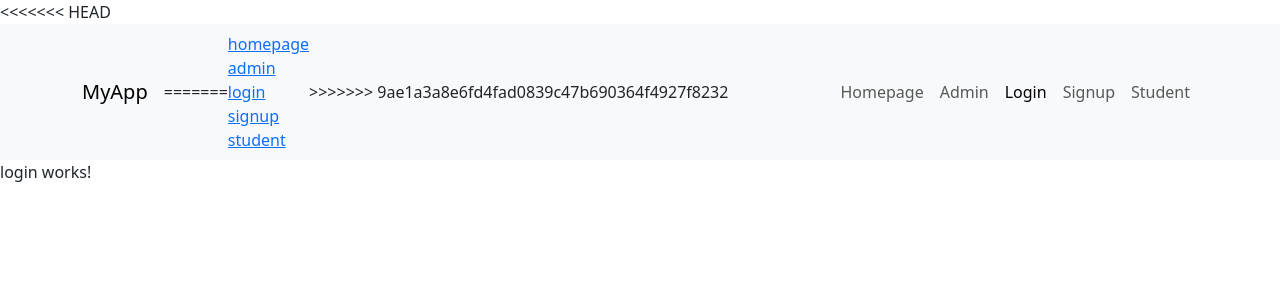
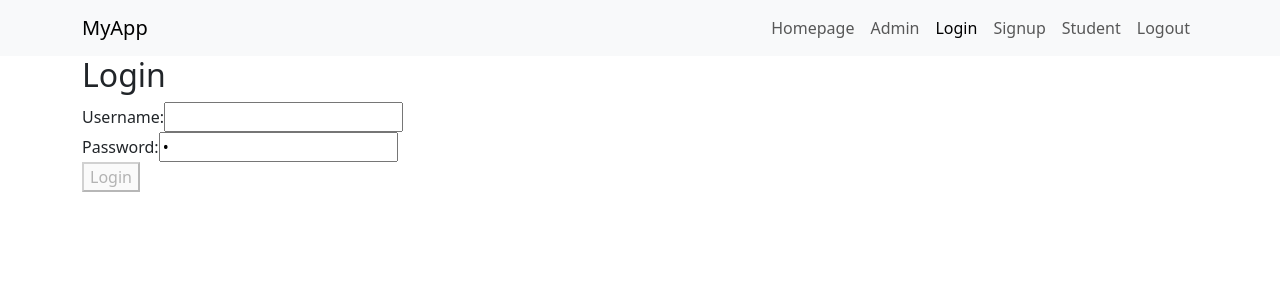
Before and after one commit to yash23-mawale/AngularProject, an Angular app: page /login in a window 1280 px wide. Shown: the top 300 px of the page. Built offline with nearby package versions, Linux system fonts and the light colour scheme.

Commit message:
Done with loginpage

```diff
--- a/src/app/app.component.html
+++ b/src/app/app.component.html
@@ -1,4 +1,3 @@
-<<<<<<< HEAD
 <nav class="navbar navbar-expand-lg navbar-light bg-light">
   <div class="container">
     <a class="navbar-brand" routerLink="/homepage">MyApp</a>
@@ -13,17 +12,6 @@
     >
       <span class="navbar-toggler-icon"></span>
     </button>
-=======
-<div class="row">
-  <div class="col-4">
-    <a routerLink="/homepage">homepage</a><br>
-    <a routerLink="/admin">admin</a><br>
-    <a routerLink="/login">login</a><br>
-    <a routerLink="/signup">signup</a><br>
-    <a routerLink="/student">student</a><br>
-  </div>
-</div>
->>>>>>> 9ae1a3a8e6fd4fad0839c47b690364f4927f8232
 
     <div class="collapse navbar-collapse" id="navbarNav">
       <ul class="navbar-nav ms-auto">
@@ -42,6 +30,9 @@
         <li class="nav-item">
           <a class="nav-link" routerLink="/student" routerLinkActive="active">Student</a>
         </li>
+        <li class="nav-item">
+          <a class="nav-link" routerLink="/logout" routerLinkActive="active">Logout</a>
+        </li>
       </ul>
     </div>
   </div>
--- a/src/app/components/login/login.component.html
+++ b/src/app/components/login/login.component.html
@@ -1 +1,17 @@
-<p>login works!</p>
+<!-- login.component.html -->
+<div class="container">
+  <h2>Login</h2>
+  <form (ngSubmit)="onLogin()" #loginForm="ngForm">
+    <div>
+      <label>Username:</label>
+      <input type="text" name="username" [(ngModel)]="login.username" required>
+    </div>
+
+    <div>
+      <label>Password:</label>
+      <input type="password" name="password" [(ngModel)]="login.password" required>
+    </div>
+
+    <button type="submit" [disabled]="loginForm.invalid">Login</button>
+  </form>
+</div>
--- a/src/app/components/login/login.component.ts
+++ b/src/app/components/login/login.component.ts
@@ -1,12 +1,21 @@
 import { Component } from '@angular/core';
+import { FormsModule } from '@angular/forms';
+import { login } from '../../model/interfaces';
 
 @Component({
   selector: 'app-login',
   standalone: true,
-  imports: [],
+  imports: [FormsModule],
   templateUrl: './login.component.html',
   styleUrl: './login.component.css'
 })
 export class LoginComponent {
+  login:login={
+    username:"",
+    password:0,
+  }
 
+  onLogin(){
+
+  }
 }
--- /dev/null
+++ b/src/app/components/logout/logout.component.html
@@ -0,0 +1 @@
+<p>logout works!</p>
--- a/src/app/components/signup/signup.component.ts
+++ b/src/app/components/signup/signup.component.ts
@@ -18,7 +18,7 @@ export class SignupComponent {
   }
 
   onSubmit(){
-    console.log("Form Data",model)
+    console.log("Form Data",this.student)
     alert("Form Submitted Successfully!");
   }
 }
--- a/src/app/model/interfaces.ts
+++ b/src/app/model/interfaces.ts
@@ -5,3 +5,8 @@ export interface student{
     phone:number,
     role:string
 }
+
+export interface login{
+    username:string,
+    password:string | number
+}
```
Also changed, not shown: src/app/components/logout/logout.component.ts (added, +12 -0 lines), src/app/components/logout/logout.component.css (added), 1 other file (tests, documents, lock files or other folders).
